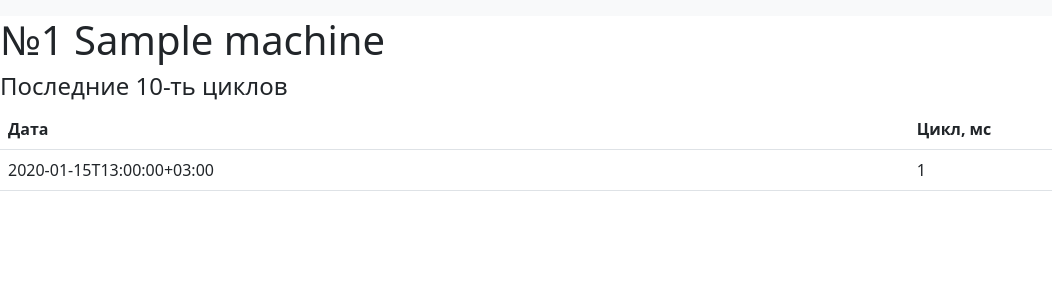
After one commit to Serebryakov-Maxim/europartner-app, a Django app: page /tpa/1/last_data/ in a window 1280 px wide. The commit adds this page. Shown: the top 300 px of the page, without its empty margins (0-1052 px from the left). Run offline with Django 4.2, Linux system fonts and the light colour scheme; tables that the repository leaves empty hold one stand-in row (values such as "Sample post").

Commit message:
2023_12_26

```diff
--- a/tpa/models.py
+++ b/tpa/models.py
@@ -36,7 +36,7 @@ class Job(models.Model):
             ordering = ["date"]
 
     def __str__(self):
-        return 'Задание' + str(self.name) + ' от ' + str(self.date)
+        return 'Задание ' + str(self.name) + ' от ' + str(self.date)
 
 class Event(models.Model):
     """Событие - события на станках"""
--- /dev/null
+++ b/tpa/templates/tpa/last_data.html
@@ -0,0 +1,31 @@
+{% extends 'tpa/layout.html' %}
+
+{% block title %}
+Станок №{{ machine.id }}
+{% endblock %}
+
+
+{% block content %}
+
+ <h1>№{{ machine.id }} {{ machine.name }}</h1>
+
+ <h4>Последние 10-ть циклов</h4>
+ <div class="grid">
+    <table class="table">
+        <thead>
+          <tr>
+            <th class="th_col_small" scope="col">Дата</th>
+            <th class="th_col_small" scope="col">Цикл, мс</th>
+          </tr>
+        </thead>
+        <tbody>
+          {% for el in cycles %}
+            <tr>
+              <td>{{ el.date|date:"c"}}</td>
+              <td>{{ el.time_ms }}</td>
+            </tr>
+          {% endfor %}
+        </tbody>
+    </table>
+  </div>
+{% endblock %}
--- a/tpa/urls.py
+++ b/tpa/urls.py
@@ -8,6 +8,8 @@ app_name = 'tpa'
 urlpatterns = [
     path('', views.list, name='list'),
     path('<int:machine_id>', views.machine_card, name='machine_card'),
+    path('<int:machine_id>/last_data/', views.machine_last_data, name='machine_last_data'),
+    path('<int:machine_id>/job/', views.machine_job, name='machine_job'),
     path('api/machine/', views.MachineListApiView.as_view(), name='api'),
     path('api/job/', views.JobListApiView.as_view(), name='api'),
 ]
--- a/tpa/views.py
+++ b/tpa/views.py
@@ -22,8 +22,33 @@ def machine_card(request, machine_id):
 
     cycles = Cycle.objects.filter(machine_id=machine_id).order_by('-date')[:10]
 
+    context = {'machine':instance}
+    return render(request, 'tpa/machine.html', context)
+
+def machine_last_data(request, machine_id):
+    """ Просмотр последних данных с контроллера """
+    try:
+        instance = Machine.objects.get(id=machine_id)
+    except Exception as e:
+        raise Http404("Станок не найдена!")
+
+    cycles = Cycle.objects.filter(machine_id=machine_id).order_by('-date')[:10]
+
     context = {'machine':instance, 'cycles': cycles}
-    return render(request, 'tpa/machine.html', context)
+    return render(request, 'tpa/last_data.html', context)
+
+def machine_job(request, machine_id):
+    """ Просмотр задания """
+    try:
+        instance = Machine.objects.get(id=machine_id)
+    except Exception as e:
+        raise Http404("Станок не найдена!")
+
+    cycles = Cycle.objects.filter(machine_id=machine_id).order_by('-date')[:10]
+
+    context = {'machine':instance, 'cycles': cycles}
+    return render(request, 'tpa/job.html', context)
+
 
 class MachineListApiView(APIView):
 
```
Also changed, not shown: tpa/templates/tpa/job.html (added, +14 -0 lines), tpa/templates/tpa/machine.html (+5 -19 lines).
